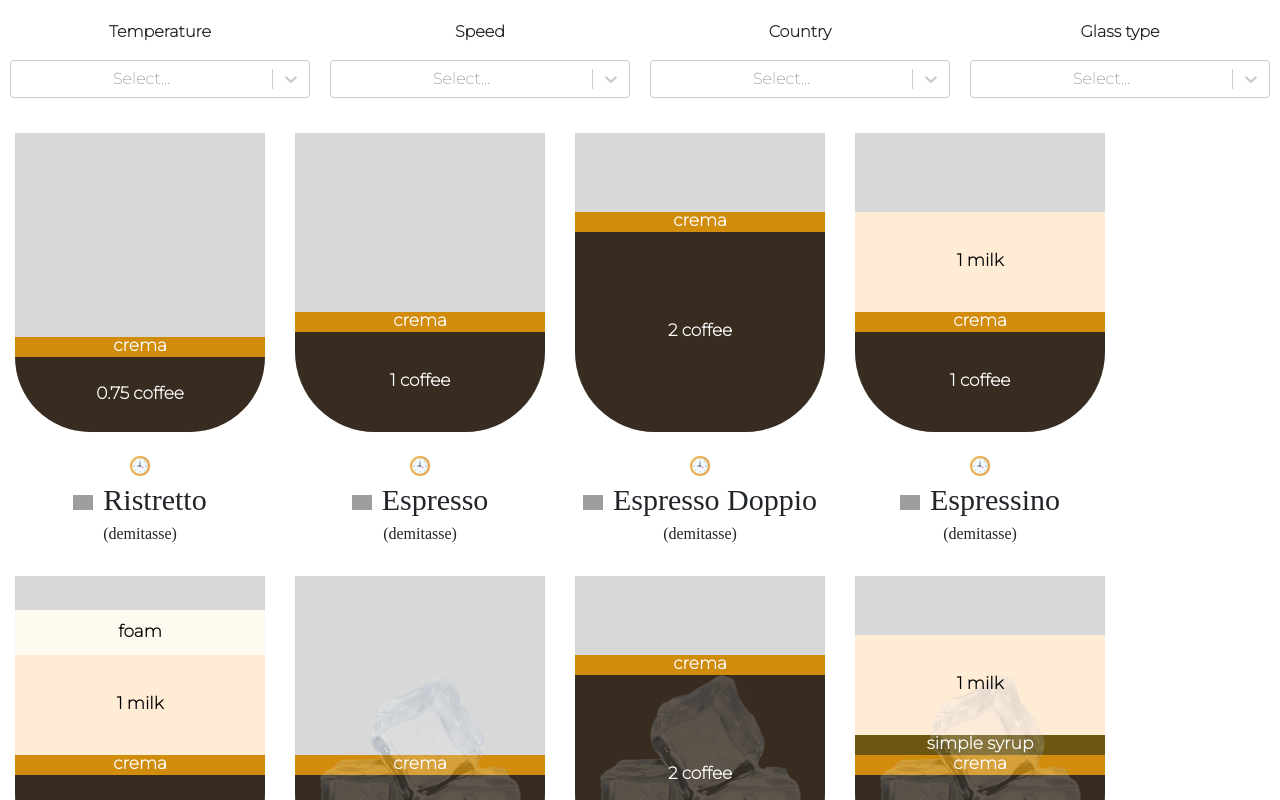
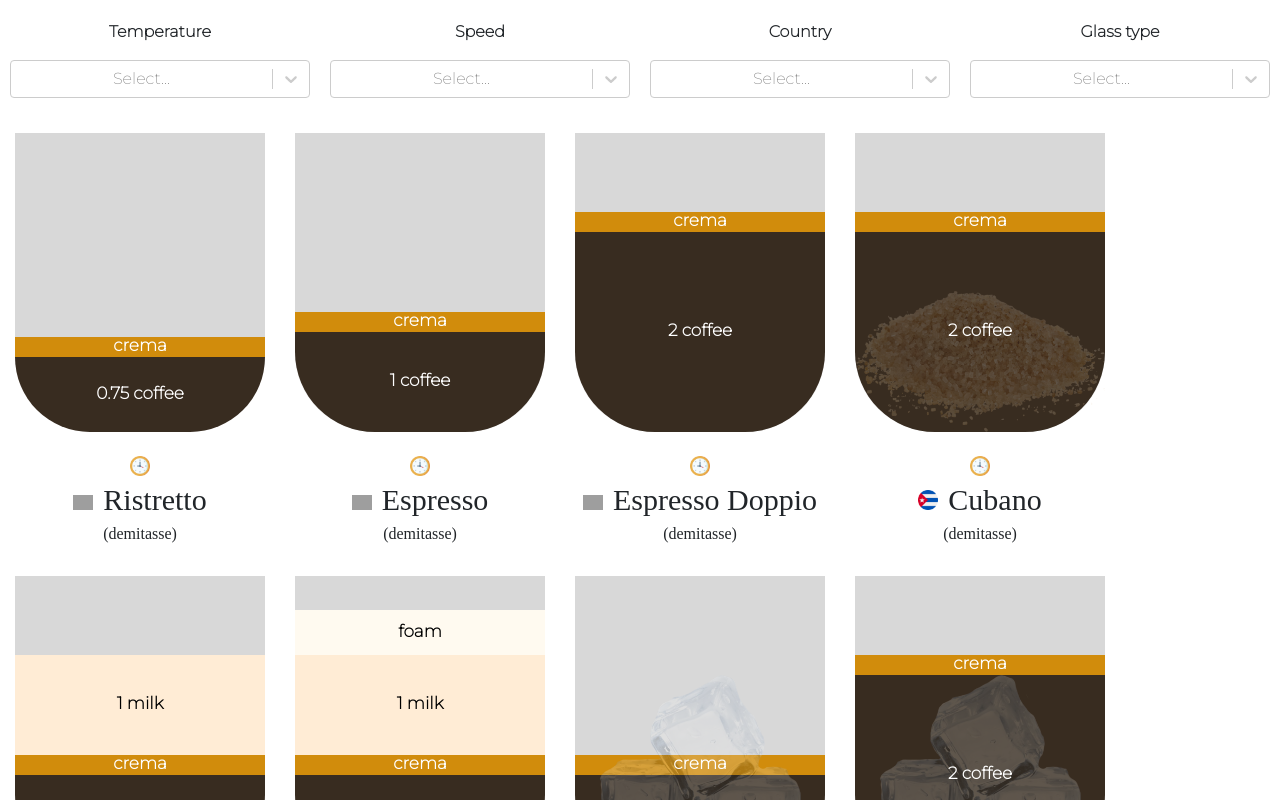
Before and after one commit to naranjja/potions, a React (Create React App) app: page / in a window 1280 px wide. Shown: the top 800 px of the page. Built offline with nearby package versions, Linux system fonts and the light colour scheme; grey boxes are pictures that could not be loaded; a web font is replaced by a local one.

Commit message:
:sparkles: Add sugar and more recipes

```diff
--- a/package.json
+++ b/package.json
@@ -1,5 +1,5 @@
 {
-  "name": "coffee",
+  "name": "kuofe",
   "version": "0.1.0",
   "private": true,
   "dependencies": {
--- a/src/components/CoffeeCup.css
+++ b/src/components/CoffeeCup.css
@@ -91,6 +91,15 @@
     opacity: 0.2;
 }
 
+.sugar > img {
+    width: 100%;
+    height: auto;
+    position: absolute;
+    bottom: 0;
+    left: 0;
+    opacity: 0.2;
+}
+
 .modal-body, .modal-body * {
     font-family: 'Fira Sans', sans-serif;
     font-size: 20px;
--- a/src/components/CoffeeCup.jsx
+++ b/src/components/CoffeeCup.jsx
@@ -94,11 +94,17 @@ export default function CoffeeCup (props) {
                 </div>
               }
 
+              { props.sugar &&
+                <div className="sugar">
+                  <img alt="sugar" src={`${process.env.PUBLIC_URL}/sugar.png`} />
+                </div>
+              }
+
               { generateCupContent(props) }
             </div>
           </div>
         </div>
-        <Modal backdrop={true} show={showModal} onHide={handleCloseModal}>
+        <Modal size="lg" backdrop={true} show={showModal} onHide={handleCloseModal}>
           <Modal.Header closeButton>
             <Modal.Title style={{ fontWeight: "bold" }}>{getFlag(props.country)}{ props.name }</Modal.Title>
           </Modal.Header>
--- a/src/recipes.js
+++ b/src/recipes.js
@@ -64,6 +64,7 @@ const parsedRecipes = recipes.map(x => {
         "simple-syrup": x.order.includes("simple-syrup"),
         foam: foamTypeMap[x.foamType],
         ice: Boolean(x.ice),
+        sugar: Boolean(x.sugar),
         order: x.order,
     }
 });
--- a/src/recipes.json
+++ b/src/recipes.json
@@ -47,6 +47,24 @@
       "Brew 2oz of espresso during 18-25 seconds"
     ],
     "video": "PoZTOzFsORI"
+  },
+  {
+    "name": "Cubano",
+    "country": "cuba",
+    "temperature": "hot",
+    "speed": 1,
+    "glassType": "demitasse",
+    "order": [
+      "coffee",
+      "crema"
+    ],
+    "coffeeOz": 2,
+    "sugar": true,
+    "steps": [
+      "Mix coffee with brown sugar to yield 2oz of espresso",
+      "Brew coffee and brown sugar mixture during 18-25 seconds"
+    ],
+    "video": "sV0CwoPOYL8"
   },
   {
     "name": "Espressino",
@@ -146,7 +164,8 @@
       "Brew 1oz of espresso during 15 seconds",
       "Mix coffee with 1oz of cold milk and simple syrup",
       "Pour mixture over demitasse with ice cubes on it"
-    ]
+    ],
+    "video": "cSlMxoHb5cQ"
   },
   {
     "name": "Café Bombón",
@@ -155,16 +174,22 @@
     "speed": 2,
     "glassType": "demitasse",
     "order": [
+      "condensed-milk",
       "coffee",
       "crema",
-      "condensed-milk"
+      "foam"
     ],
     "coffeeOz": 1,
     "condensedMilkOz": 1,
+    "milkOz": 1,
     "steps": [
+      "Add 1oz of condensed milk on a demitasse",
       "Brew 1oz of espresso during 15 seconds",
-      "Add 1oz of condensed milk on top"
-    ]
+      "Add coffee to demitasse",
+      "Froth 1oz of cold milk until foamy",
+      "Add foam on top of drink"
+    ],
+    "video": "_udTGPZcuoY"
   },
   {
     "name": "Raf",
@@ -179,11 +204,13 @@
     ],
     "coffeeOz": 1,
     "creamOz": 1,
+    "sugar": true,
     "steps": [
       "Brew 1oz of espresso during 15 seconds",
       "Add 1.5 tablespoons of vanilla sugar to coffee",
       "Top drink with 1oz of cream"
-    ]
+    ],
+    "video": "ZaGy4BD8wGI"
   },
   {
     "name": "Breve",
@@ -204,7 +231,8 @@
       "Brew 2oz of espresso during 18-25 seconds",
       "Froth 2oz of cold half and half until foamy",
       "Add frothed half and half on top of coffee"
-    ]
+    ],
+    "video": "1unzF7p1kPk"
   },
   {
     "name": "Cortado",
@@ -228,27 +256,32 @@
       "Brew 2oz of espresso during 18-25 seconds",
       "Froth 2oz of cold milk until silky and microfoam is present",
       "Add frothed milk on top of coffee"
-    ]
+    ],
+    "video": "VPL9JkZkAR0"
   },
   {
     "name": "Cortadito",
-    "country": "spain",
+    "country": "cuba",
     "temperature": "hot",
     "speed": 1,
     "glassType": "tasse 5oz",
     "order": [
       "coffee",
       "crema",
-      "milk"
+      "milk",
+      "foam"
     ],
+    "foamType": "very low",
     "milkOz": 2,
     "coffeeOz": 2,
+    "sugar": true,
     "steps": [
-      "Brew 2oz of espresso during 18-25 seconds",
-      "Froth 2oz of cold milk until warm but no foam is present",
-      "Remove any foam with a spoon",
-      "Add frothed milk to coffee"
-    ]
+      "Mix coffee with brown sugar (cubano) to yield 2oz of espresso",
+      "Brew coffee and brown sugar mixture during 18-25 seconds",
+      "Froth 2oz of cold milk until warm and microfoam is present",
+      "Add a little frothed milk to coffee, thin layer of foam"
+    ],
+    "video": "QmzCcboPWfQ"
   },
   {
     "name": "Macchiato",
@@ -273,7 +306,8 @@
       "Brew 2oz of espresso during 18-25 seconds",
       "Froth 1oz of cold milk until silky and microfoam is present",
       "Stain coffee with frothed milk, pouring over a small area"
-    ]
+    ],
+    "video": "pPxWxY7kXG4"
   },
   {
     "name": "Lungo",
@@ -289,7 +323,8 @@
     "steps": [
       "Grind your coffee coarser than usual",
       "Brew 3oz of espresso during 40 seconds max"
-    ]
+    ],
+    "video": "nk6yxFk53R4"
   },
   {
     "name": "Flat White",
@@ -310,7 +345,8 @@
       "Brew 2oz of espresso during 18-25 seconds",
       "Froth 3oz of cold milk until as silky as possible and a thin layer of microfoam is present",
       "Add frothed milk on top of coffee"
-    ]
+    ],
+    "video": "6CjYrGEeCRs"
   },
   {
     "name": "Americano",
@@ -327,7 +363,8 @@
     "steps": [
       "Brew 2oz of espresso during 18-25 seconds",
       "Add 4oz of hot water to coffee"
-    ]
+    ],
+    "video": "XQ3TcpI2Lu8"
   },
   {
     "name": "Long Black",
@@ -386,6 +423,7 @@
     ],
     "coffeeOz": 2,
     "milkOz": 3,
+    "sugar": true,
     "steps": [
       "Brew 2oz of espresso during 18-25 seconds on a demitasse",
       "Stir in 3oz of warm milk",
@@ -670,6 +708,7 @@
     "instantCoffeeOz": 2,
     "milkOz": 5.5,
     "ice": true,
+    "sugar": true,
     "steps": [
       "Blend 2oz of instant coffee and 0.5oz of sugar with 5.5oz milk",
       "Pour mixture onto a tumbler glass with ice cubes",
```
Also changed, not shown: public/sugar.png (added), 1 other file (tests, documents, lock files or other folders).
